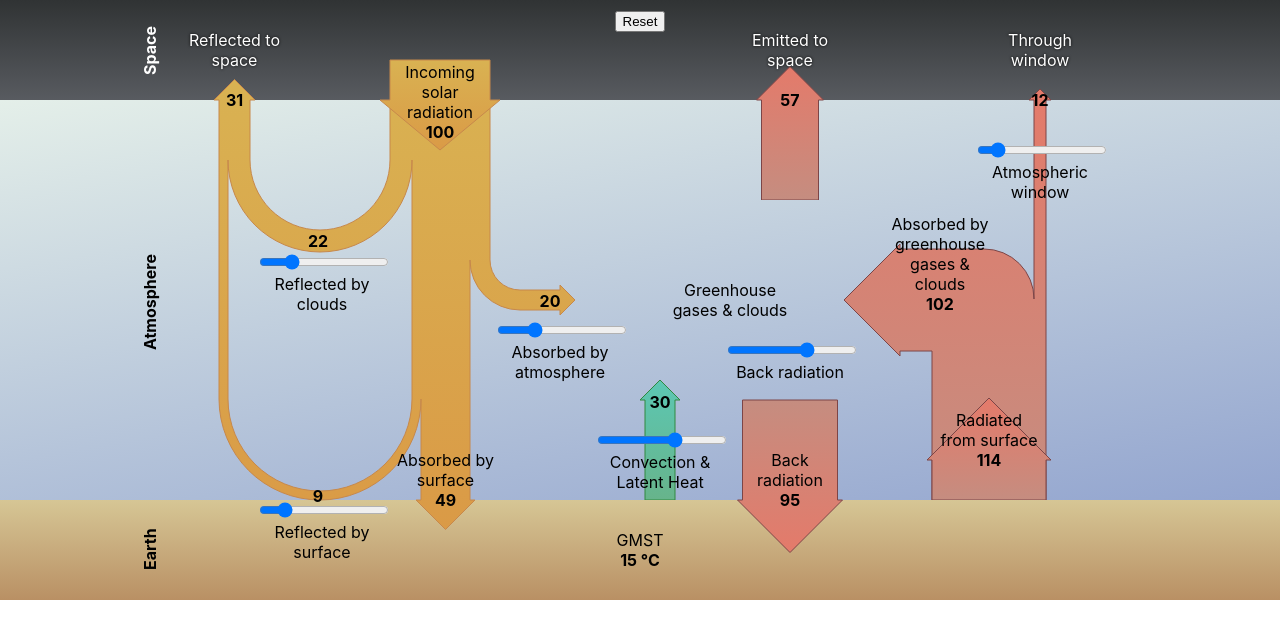
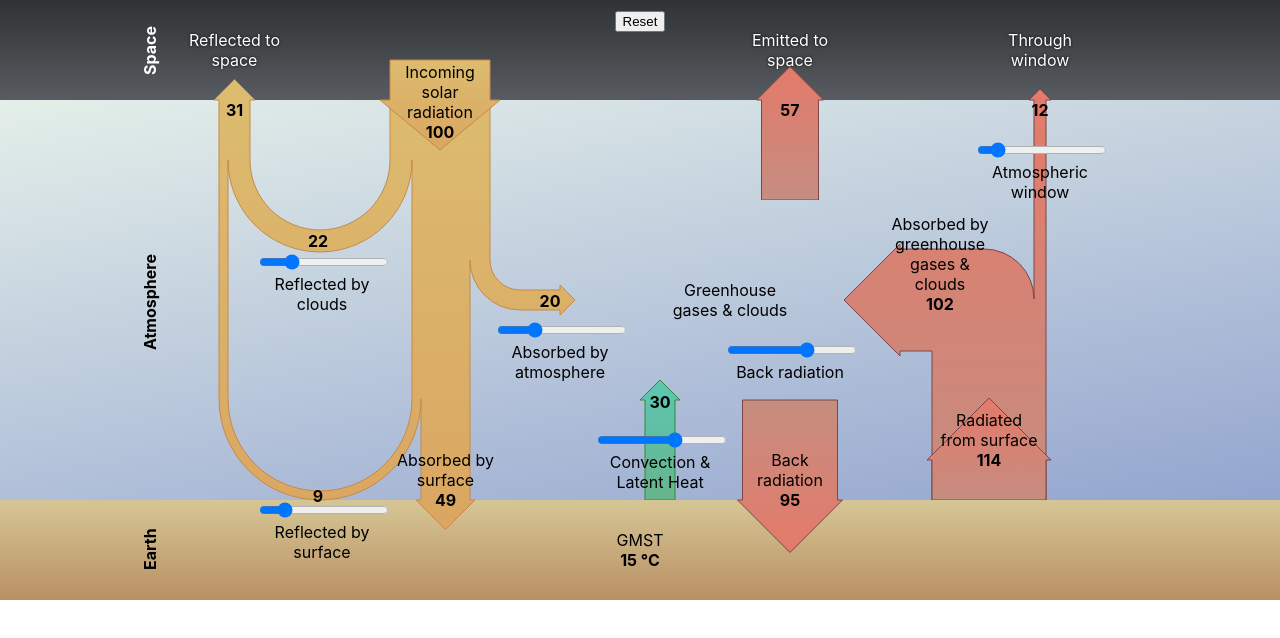
Before and after one commit to craigwalton/ClimateApp, a React (Create React App) app in the folder my-app/: page / in a window 1280 px wide. Shown: the top 638 px of the page. Built offline with nearby package versions, Linux system fonts and the light colour scheme.

Commit message:
Improve styling.

```diff
--- a/my-app/src/App.js
+++ b/my-app/src/App.js
@@ -132,13 +132,13 @@ function App() {
                             hideValue={true} onChange={setSwAbsorbedByAtmosphereSlider}/>
                     <ValueLabel x={250 + (scattered + reflected + (100 - swAbsorbedByAtmosphere)) / 2} y={450}
                                 label={"Absorbed by surface"} value={absorbedBySurface}/>
-                    <ValueLabel x={110 - (scattered + reflected) / 2} y={90} value={scattered + reflected}/>
+                    <ValueLabel x={110 - (scattered + reflected) / 2} y={100} value={scattered + reflected}/>
                     <Label x={110 - (scattered + reflected) / 2} y={30} label={"Reflected to space"}
                            className={"white-label"}/>
                     {/*Longwave*/}
                     <LongwaveToSpaceArrow x={650} y={0} value={lwEmittedToSpace}/>
                     <Label x={650} y={30} label={"Emitted to space"} className={"white-label"}/>
-                    <ValueLabel x={650} y={90} value={lwEmittedToSpace}/>
+                    <ValueLabel x={650} y={100} value={lwEmittedToSpace}/>
                     <BackRadiationArrow x={650} y={370} value={backRadiation}/>
                     <ValueLabel x={650} y={450} label={"Back radiation"} value={backRadiation}/>
                     <LongwaveFromSurfaceArrows x={650} y={50} emitted={lwEmittedFromSurface}
@@ -148,7 +148,7 @@ function App() {
                     <ValueLabel x={800} y={214} label={"Absorbed by greenhouse gases & clouds"}
                                 value={lwAbsorbedByAtmosphere}/>
                     <Label x={900} y={30} label={"Through window"} className={"white-label"}/>
-                    <ValueLabel x={900} y={90} value={atmosphericWindow}/>
+                    <ValueLabel x={900} y={100} value={atmosphericWindow}/>
                     <Slider x={630} y={300} label={"Back radiation"} value={backRadiationSlider}
                             onChange={setBackRadiationSlider} hideValue={true}/>
                     <Slider x={880} y={100} label={"Atmospheric window"} value={atmosphericWindowSlider}
--- a/my-app/src/components/ShortwaveArrows.js
+++ b/my-app/src/components/ShortwaveArrows.js
@@ -6,8 +6,8 @@ const ShortwaveArrows = ({x, y, scattered, reflected, atmosphere}) => {
             <svg width="500" height="600" viewBox="-250 -100 500 600">
                 <defs>
                     <linearGradient id="shortwave-gradient" x1="0%" y1="0%" x2="0%" y2="100%">
-                        <stop offset="0%" style={{stopColor: 'rgb(217,178,82)', stopOpacity: 1}}/>
-                        <stop offset="100%" style={{stopColor: 'rgb(218,154,70)', stopOpacity: 1}}/>
+                        <stop offset="0%" style={{stopColor: 'rgb(220,188,111)', stopOpacity: 1}}/>
+                        <stop offset="100%" style={{stopColor: 'rgb(218,166,98)', stopOpacity: 1}}/>
                     </linearGradient>
                 </defs>
                 <path className={"shortwave-path"}
```
